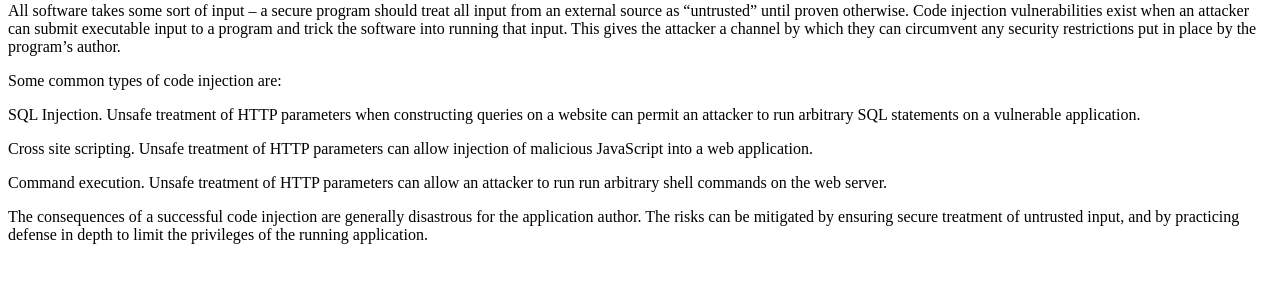
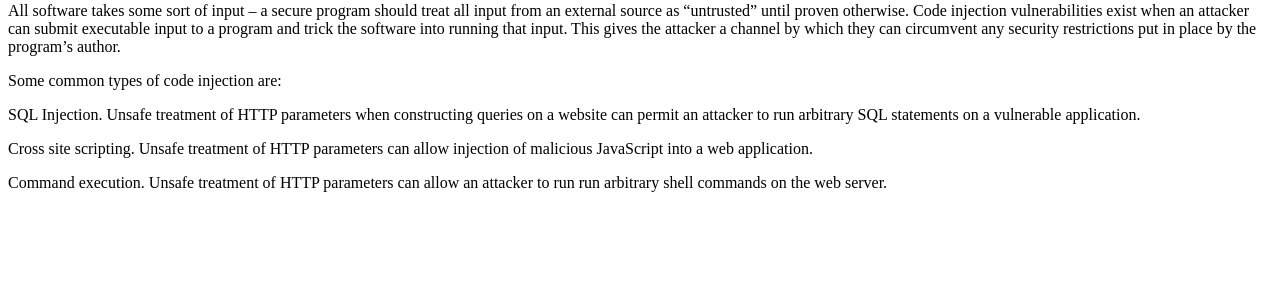
Before and after one commit to fatinsourav/Damn-Vulnerable-Flask-Application, a Flask app: template vulnerableEnvironment/templates/glossary.html in a window 1280 px wide. Shown: the part 412-712 px from the top of the page. Run offline with Flask 2, Linux system fonts and the light colour scheme; the template is opened without the code that fills it, so the values that code supplies are empty.

```diff
--- a/vulnerableEnvironment/templates/glossary.html
+++ b/vulnerableEnvironment/templates/glossary.html
@@ -25,6 +25,5 @@ The <a href=https://www.owasp.org>OWASP</a> site is a treasure trove of informat
 
 <p>Command execution. Unsafe treatment of HTTP parameters can allow an attacker to run run arbitrary shell commands on the web server.</p>
 
-<p>The consequences of a successful code injection are generally disastrous for the application author. The risks can be mitigated by ensuring secure treatment of untrusted input, and by practicing defense in depth to limit the privileges of the running application.</p>
 </body>
 </html>
```
